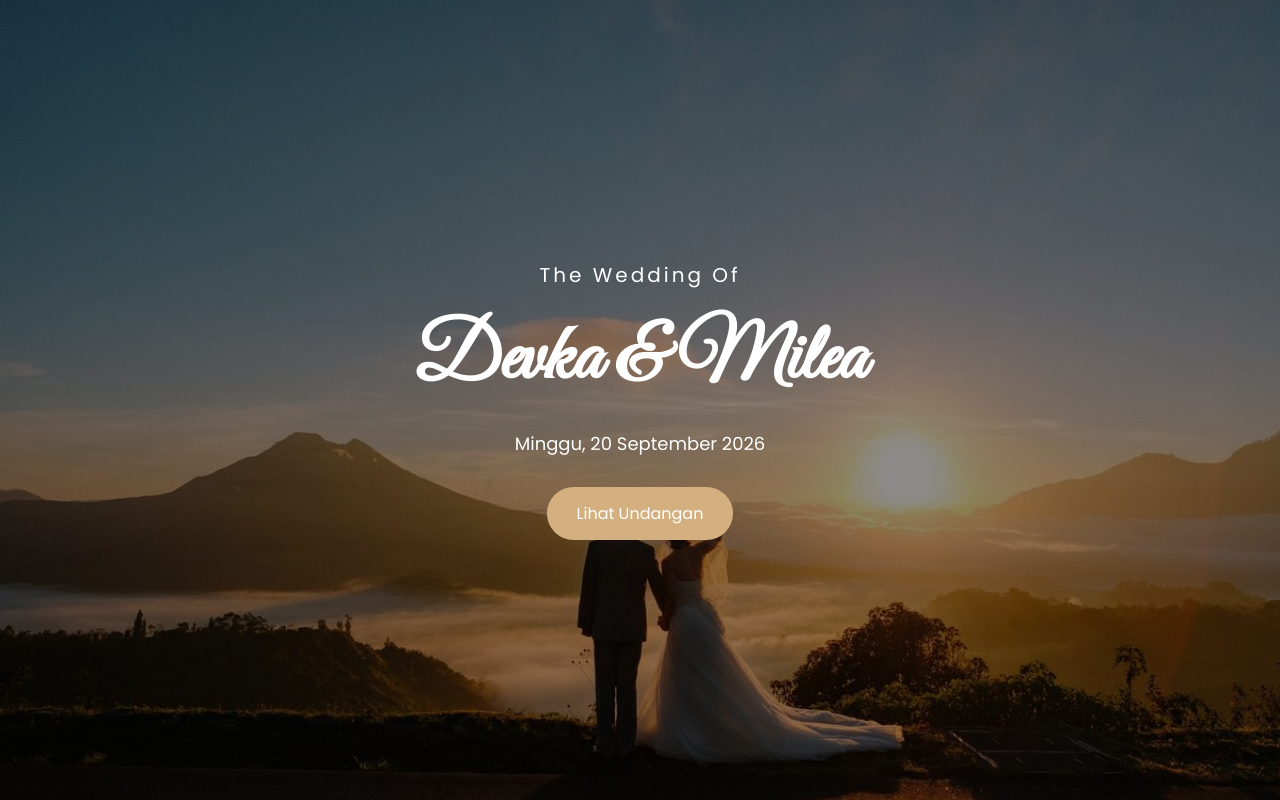
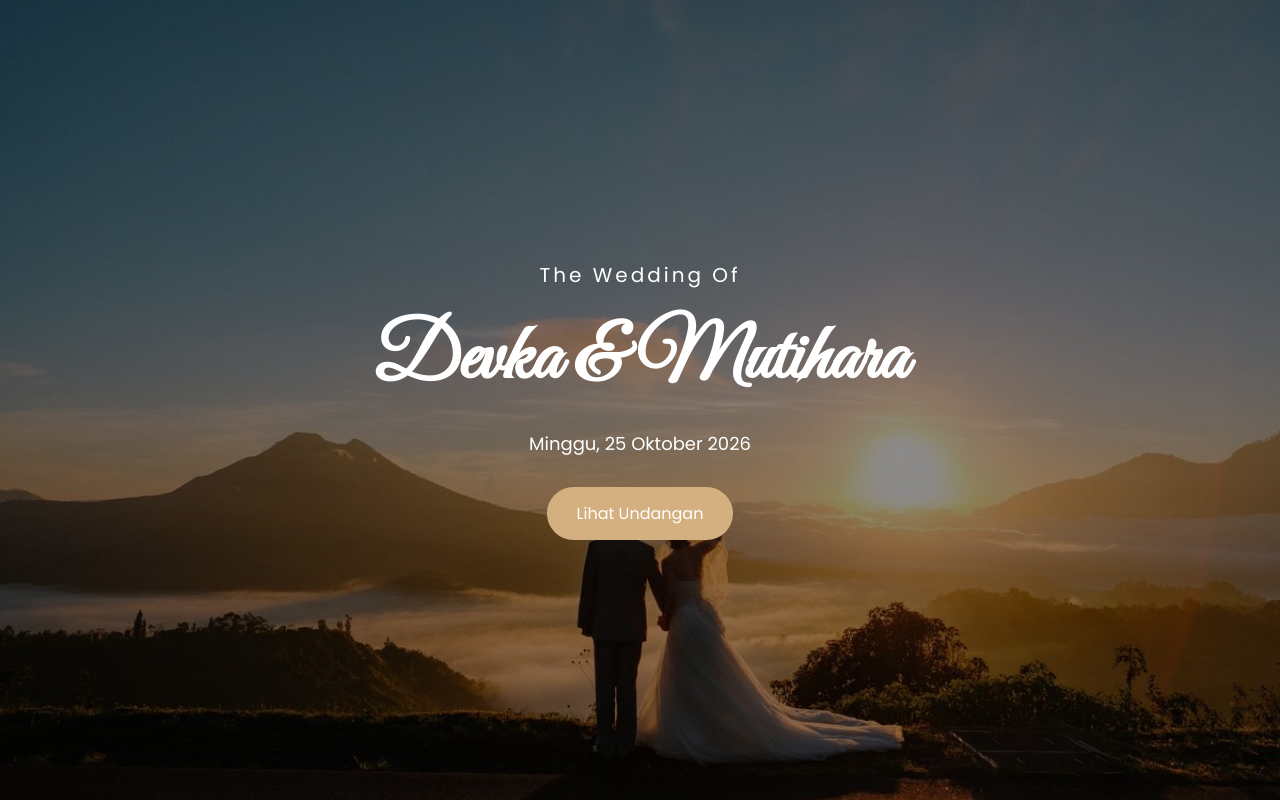
Before and after one commit to devkaaaaa/Website-Undangan-Pernikahan, a plain HTML site: page index.html in a window 1280 px wide. Drawn offline with Linux system fonts and the light colour scheme.

Commit message:
update index.html

```diff
--- a/index.html
+++ b/index.html
@@ -18,10 +18,10 @@
     <div class="content">
       <p class="invite">The Wedding Of</p>
 
-      <h1>Devka & Milea</h1>
+      <h1>Devka & Mutihara</h1>
 
       <p class="date">
-        Minggu, 20 September 2026
+        Minggu, 25 Oktober 2026
       </p>
 
         <a
```
